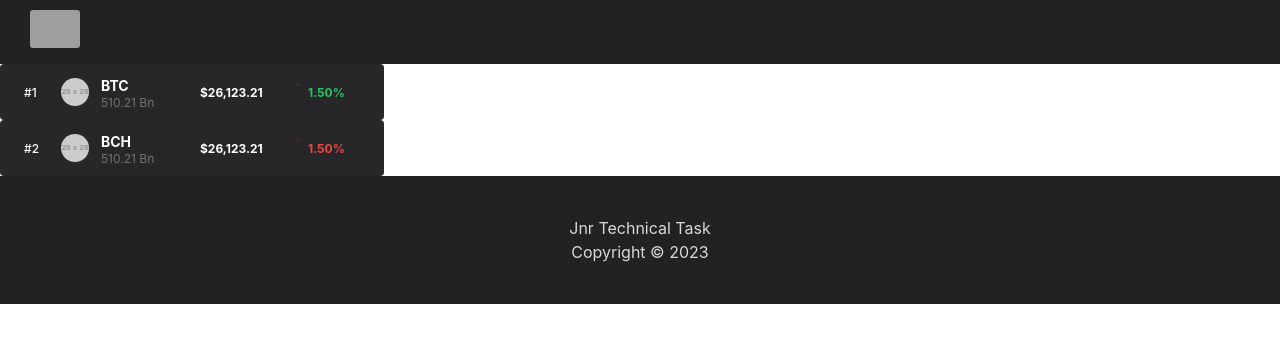
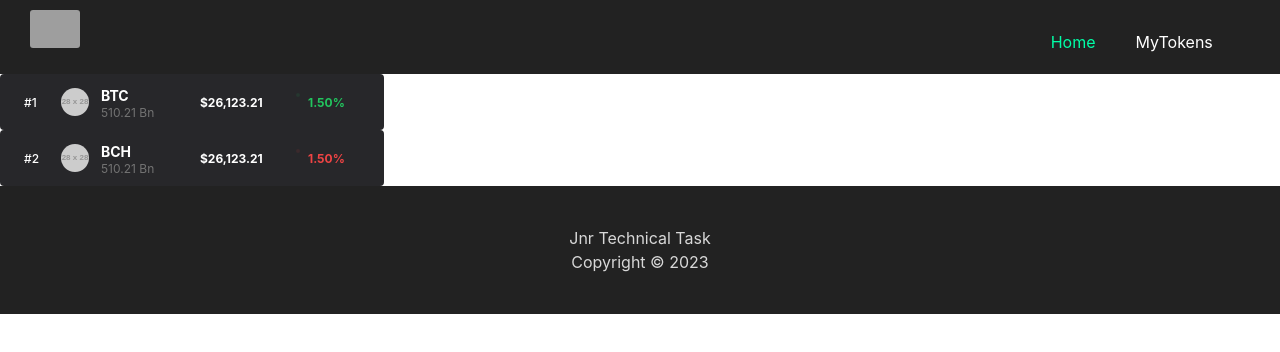
Before and after one commit to DakotaSomeguy/jnr-technical-task, a React (Create React App) app: page / in a window 1280 px wide. Shown: the top 352 px of the page. Built offline with nearby package versions, Linux system fonts and the light colour scheme; grey boxes are pictures that could not be loaded.

Commit message:
store tokens in Zustand and display on MyTokens

```diff
--- a/package.json
+++ b/package.json
@@ -8,8 +8,10 @@
     "@testing-library/user-event": "^13.5.0",
     "react": "^18.2.0",
     "react-dom": "^18.2.0",
+    "react-router-dom": "^6.19.0",
     "react-scripts": "5.0.1",
-    "web-vitals": "^2.1.4"
+    "web-vitals": "^2.1.4",
+    "zustand": "^4.4.6"
   },
   "scripts": {
     "start": "react-scripts start",
--- a/src/App.js
+++ b/src/App.js
@@ -1,10 +1,12 @@
 import logo from "./logo.svg";
 import "./App.css";
-import React from "react";
-// Components
-import Header from "./components/Header";
-import Footer from "./components/Footer";
-import Token from "./components/Token";
+import React from 'react';
+import { BrowserRouter as Router, Route, Routes } from 'react-router-dom';
+import Header from './components/Header';
+import Footer from './components/Footer';
+import Token from './components/Token';
+import MyTokens from './components/MyTokens';
+import Home from './components/Home'
 
 const tokenData = [
   {
@@ -27,14 +29,16 @@ const tokenData = [
 
 function App() {
     return (
-    <div className="">
+      <div>
+        <Router>
           <Header />
-      {
-        tokenData.map((token) => (
-            <Token tokenData={token} />
-        ))
-      }
+          <Routes>
+          <Route path="/" element={<Home />}/>
+          <Route path="/my-tokens" element={<MyTokens/>} />
+          </Routes>
+
           <Footer />
+        </Router>
       </div>
     );
   }
--- a/src/components/Header.jsx
+++ b/src/components/Header.jsx
@@ -1,4 +1,6 @@
 // the header
+import Nav from "./Nav";
+
 export default function Header( {isLoggedIn} ) {
   return (
 
@@ -7,6 +9,8 @@ export default function Header( {isLoggedIn} ) {
       <div id="icon">
         <img src="rocket.svg" alt="Icon" />
       </div>
+
+      <Nav />
     </header>
   );
 }
--- /dev/null
+++ b/src/components/Home.js
@@ -0,0 +1,42 @@
+import React, { useState } from "react";
+import Token from "./Token";
+import useTokenStore from "./tokenStore";
+
+const tokenData = [
+  {
+    index: "#1",
+    ticker: "BTC",
+    sharesTraded: "510.21 Bn",
+    priceTraded: "$26,123.21",
+    changeDirectionUp: true,
+    change: "1.50%",
+  },
+  {
+    index: "#2",
+    ticker: "BCH",
+    sharesTraded: "510.21 Bn",
+    priceTraded: "$26,123.21",
+    changeDirectionUp: false,
+    change: "1.50%",
+  },
+];
+
+export default function Home() {
+    const { addToken } = useTokenStore();
+
+    const handleTokenSelect = (token) => {
+        addToken(token);
+      };
+
+  return (
+    <div className="">
+      {tokenData.map((token) => (
+        <Token
+          key={token.index}
+          tokenData={token}
+          onSelect={() => handleTokenSelect(token)}
+        />
+      ))}
+    </div>
+  );
+}
--- /dev/null
+++ b/src/components/MyTokens.js
@@ -0,0 +1,25 @@
+// MyTokens.js
+
+import React from "react";
+import Token from "./Token";
+import useTokenStore from "./tokenStore"; // Adjust the path accordingly
+
+const MyTokens = () => {
+  const { selectedTokens } = useTokenStore();
+
+  return (
+    <div>
+      <h1>My Tokens Page</h1>
+      <ul>
+        {selectedTokens.map((token) => (
+          <Token
+            key={token.index}
+            tokenData={token}
+          />
+        ))}
+      </ul>
+    </div>
+  );
+};
+
+export default MyTokens;
--- a/src/components/Nav.jsx
+++ b/src/components/Nav.jsx
@@ -9,7 +9,7 @@ export default function Nav({isLoggedIn}) {
           <NavLink to="/">Home</NavLink>
         </li>
         <li>
-          <NavLink to="/MyTokens">MyTokens</NavLink>
+          <NavLink to="/my-tokens">MyTokens</NavLink>
         </li>
       </ul>
     </nav>
--- a/src/components/Token.jsx
+++ b/src/components/Token.jsx
@@ -1,6 +1,6 @@
-export default function Token({tokenData }) {
+export default function Token({tokenData, onSelect }) {
     return (
-        <div className="w-96 h-14 relative">
+        <div className="w-96 h-14 relative" onClick={onSelect}>
         <div className="w-96 h-14 left-0 top-0 absolute bg-zinc-800 rounded" />
         <div className="left-[24px] top-[21px] absolute text-white text-xs font-medium font-['Inter']">
           {tokenData.index}
--- /dev/null
+++ b/src/components/tokenStore.js
@@ -0,0 +1,14 @@
+import create from 'zustand';
+
+const useTokenStore = create((set) => ({
+  selectedTokens: [],
+  addToken: (token) => set((state) => {
+    // Check if the token is already in the list
+    if (!state.selectedTokens.some((t) => t.index === token.index)) {
+      return { selectedTokens: [...state.selectedTokens, token] };
+    }
+    return state;
+  }),
+}));
+
+export default useTokenStore;
--- a/src/index.css
+++ b/src/index.css
@@ -116,7 +116,7 @@ code {
     display: inline-block;
   }
   nav ul li a {
-    color: #fca910;
+    color: #fff;
     text-decoration: none;
     display: inline-block;
     padding: 10px 15px;
@@ -125,10 +125,9 @@ code {
     margin-right: 10px;
   }
   nav ul li a:hover {
-    color: #fca910;
+    color: #00ffa7;
     background: #444;
   }
   nav ul li a.active {
-    color: #fff;
-    background: #fca910;
+    color: #00ffa7;
   }
```
Also changed, not shown: 1 other file (tests, documents, lock files or other folders). Lines whose indentation alone changed are shown as unchanged.
